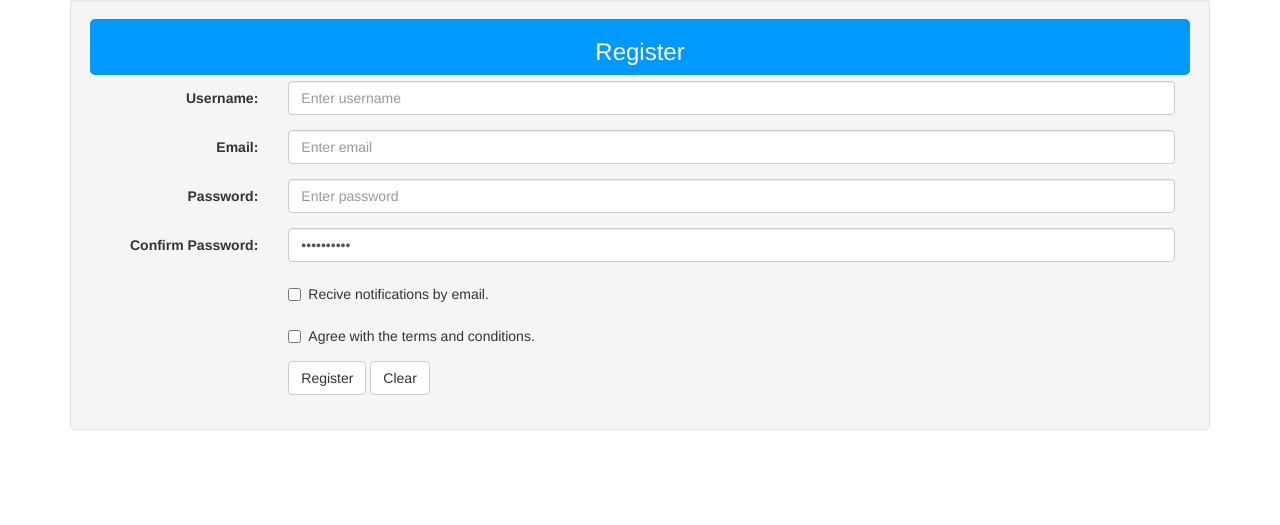
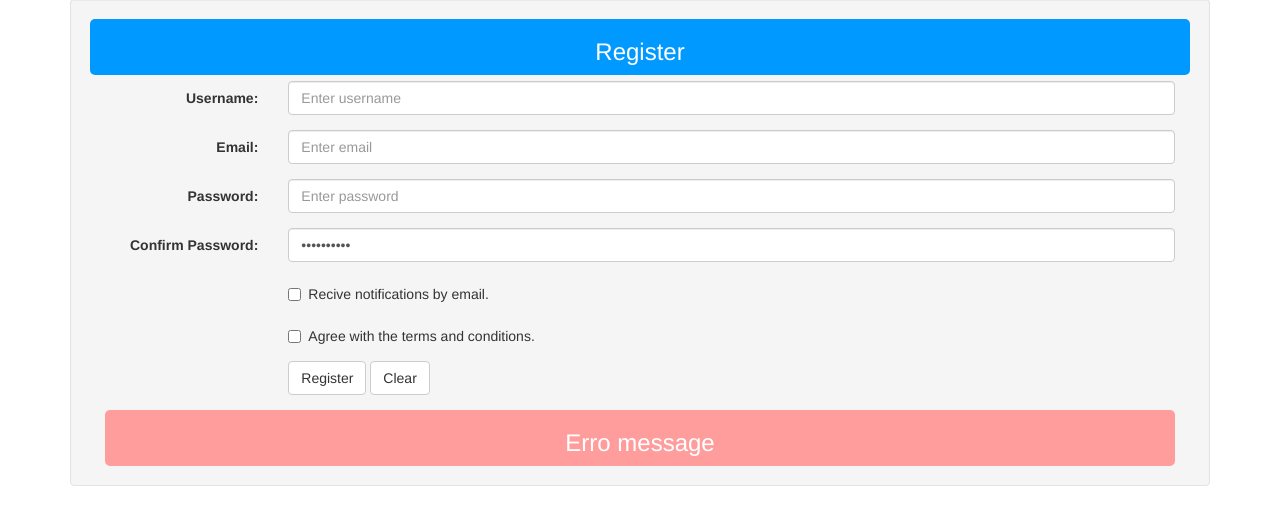
Before and after one commit to DFaustino6/LAB5, a PHP site: page /register.php in a window 1280 px wide. Shown: the part 88-613 px from the top of the page. Run offline with PHP 8.4, Linux system fonts and the light colour scheme; data that the repository does not hold is empty.

Commit message:
error msg

```diff
--- a/register.php
+++ b/register.php
@@ -10,28 +10,6 @@ $smarty->template_dir = 'templates';
 $smarty->compile_dir = 'templates_c';
 $smarty->cache_dir = 'cache';
 $smarty->config_dir = 'configs';
-
-
-// ligação à base de dados
-$db = dbconnect($hostname,$db_name,$db_user,$db_passwd);
-/*if($db) {
-  // criar query numa string
-   $query  = "SELECT microposts.content, microposts.created_at, microposts.updated_at, users.name, microposts.upvotes,microposts.downvotes
-             FROM microposts, users
-             WHERE microposts.user_id = users.id
-             ORDER BY microposts.created_at DESC";*/
-
-  // executar a query
- /* if(!($result = @ mysql_query($query,$db )))
-   showerror();*/
-
-
-
-  // vai buscar o resultado da query
-
- /* $nrows  = mysql_num_rows($result);
-   for($i=0; $i<$nrows; $i++)
-     $tuple[$i] = mysql_fetch_array($result,MYSQL_ASSOC);*/
 
   function errorMsg(){
    switch ($ECode) {
@@ -78,7 +56,4 @@ $db = dbconnect($hostname,$db_name,$db_user,$db_passwd);
   // Mostra a tabela
   $smarty->display('register_template.tpl');
 
-  // fechar a ligação à base de dados
-  mysql_close($db);
- // end if
 ?>
--- a/templates/register_template.tpl
+++ b/templates/register_template.tpl
@@ -88,6 +88,9 @@
 			        <button type="submit" class="btn btn-default">Register</button> <button type="submit" class="btn btn-default">Clear</button>
 			      </div>
 			    </div>
+			    <div class="container-fluid text-center" style="background-color: #ff9d9d;border-radius:5px">
+					<h3 style="color: white;">Erro message</h3>
+				</div>
 		</div>
 	</div>
 </div>
```
